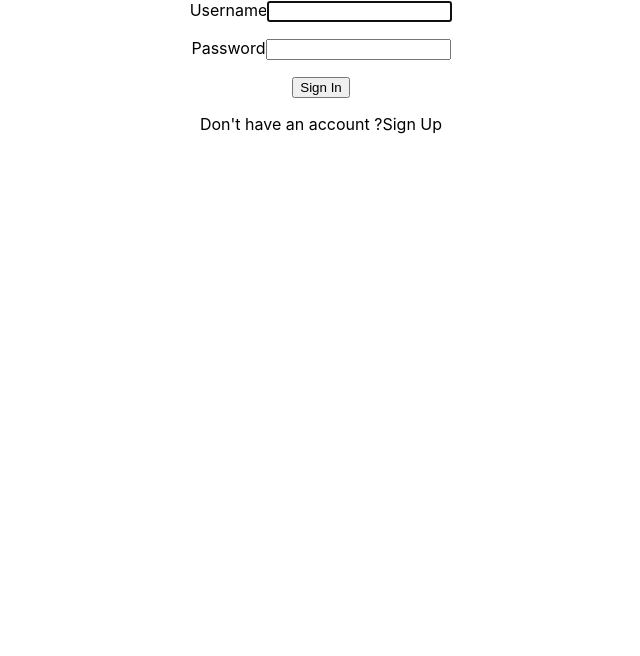
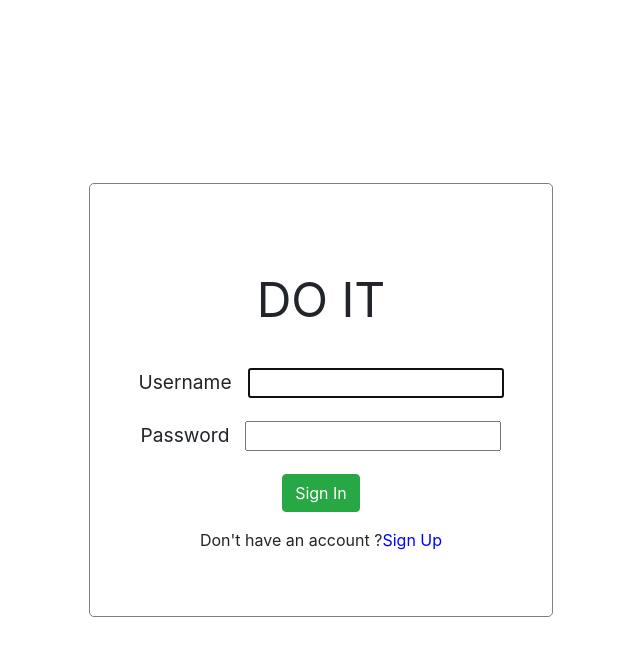
Before and after one commit to Anant147r/Calculator, a React (Create React App) app: page / in a window 1280 px wide. Shown: the top 656 px of the page, without its empty margins (319-959 px from the left). Built offline with nearby package versions, Linux system fonts and the light colour scheme; no server answers.

Commit message:
Styling started

```diff
--- a/public/index.html
+++ b/public/index.html
@@ -1,14 +1,20 @@
 <!DOCTYPE html>
 <html lang="en">
+
 <head>
   <meta charset="utf-8" />
+  <link rel="stylesheet" href="https://cdn.jsdelivr.net/npm/bootstrap@4.6.0/dist/css/bootstrap.min.css"
+    integrity="sha384-B0vP5xmATw1+K9KRQjQERJvTumQW0nPEzvF6L/Z6nronJ3oUOFUFpCjEUQouq2+l" crossorigin="anonymous">
+  <script src="https://cdn.jsdelivr.net/npm/bootstrap@4.6.0/dist/js/bootstrap.min.js"
+    integrity="sha384-+YQ4JLhjyBLPDQt//I+STsc9iw4uQqACwlvpslubQzn4u2UU2UFM80nGisd026JF"
+    crossorigin="anonymous"></script>
+  <script src="https://cdn.jsdelivr.net/npm/bootstrap@4.6.0/dist/js/bootstrap.bundle.min.js"
+    integrity="sha384-Piv4xVNRyMGpqkS2by6br4gNJ7DXjqk09RmUpJ8jgGtD7zP9yug3goQfGII0yAns"
+    crossorigin="anonymous"></script>
   <link rel="icon" href="%PUBLIC_URL%/favicon.ico" />
   <meta name="viewport" content="width=device-width, initial-scale=1" />
   <meta name="theme-color" content="#000000" />
-    <meta
-      name="description"
-      content="Web site created using create-react-app"
-    />
+  <meta name="description" content="Web site created using create-react-app" />
   <link rel="apple-touch-icon" href="%PUBLIC_URL%/logo192.png" />
   <!--
       manifest.json provides metadata used when your web app is installed on a
@@ -26,6 +32,7 @@
     -->
   <title>React App</title>
 </head>
+
 <body>
   <noscript>You need to enable JavaScript to run this app.</noscript>
   <div id="root"></div>
@@ -40,4 +47,5 @@
       To create a production bundle, use `npm run build` or `yarn build`.
     -->
 </body>
+
 </html>
--- a/src/App.js
+++ b/src/App.js
@@ -6,7 +6,15 @@ import "./App.css";
 
 function App() {
   return (
-    <div className="App">
+    <div
+      className="App"
+      style={{
+        // border: "1px solid black",
+        height: "100vh",
+        display: "grid",
+        placeItems: "center",
+      }}
+    >
       <MainComponent />
       {/* <Calculator /> */}
     </div>
--- /dev/null
+++ b/src/Components/Login/Login.css
@@ -0,0 +1,6 @@
+.handleHover:hover {
+  cursor: pointer;
+}
+.loginText {
+  margin-top: 1rem;
+}
--- a/src/Components/Login/Login.js
+++ b/src/Components/Login/Login.js
@@ -1,4 +1,5 @@
 import React from "react";
+import "./Login.css";
 const Login = (props) => {
   const {
     email,
@@ -13,9 +14,27 @@ const Login = (props) => {
     passwordError,
   } = props;
   return (
-    <section className="login">
+    <section
+      className="login"
+      style={{
+        border: "1px solid grey",
+        paddingTop: "0rem",
+        paddingBottom: "3rem",
+        padding: "3rem",
+        maxWidth: "30rem",
+        margin: "0 auto",
+        borderRadius: "5px",
+      }}
+    >
+      <div
+        style={{ fontSize: "3rem", marginBottom: "2rem", marginTop: "2rem" }}
+      >
+        DO IT
+      </div>
       <div className="loginContainer">
-        <label>Username</label>
+        <label style={{ marginRight: "1rem", fontSize: "1.2rem" }}>
+          Username
+        </label>
         <input
           type="text"
           autoFocus
@@ -26,7 +45,9 @@ const Login = (props) => {
           }}
         />
         <p className="errorMsg">{emailError}</p>
-        <label>Password</label>
+        <label style={{ marginRight: "1rem", fontSize: "1.2rem" }}>
+          Password
+        </label>
         <input
           type="password"
           required
@@ -39,13 +60,17 @@ const Login = (props) => {
         <div className="btnContainer">
           {hasAccount ? (
             <>
-              <button onClick={handleLogin}>Sign In</button>
-              <p>
+              <button className="btn btn-success" onClick={handleLogin}>
+                Sign In
+              </button>
+              <p style={{ fontSize: "1rem" }} className="loginText">
                 Don't have an account ?
                 <span
+                  className="handleHover"
                   onClick={() => {
                     setHasAccout(!hasAccount);
                   }}
+                  style={{ color: "blue" }}
                 >
                   Sign Up
                 </span>{" "}
@@ -53,15 +78,18 @@ const Login = (props) => {
             </>
           ) : (
             <>
-              <button onClick={handleSignUp}>Sign Up</button>
-              <p>
+              <button className="btn btn-success" onClick={handleSignUp}>
+                Sign Up
+              </button>
+              <p className="loginText">
                 Have an account ?
                 <span
                   onClick={() => {
                     setHasAccout(!hasAccount);
                   }}
+                  className="handleHover"
+                  style={{ color: "blue" }}
                 >
-                  {" "}
                   Sign In
                 </span>
               </p>
```
Lines whose indentation alone changed are shown as unchanged.
